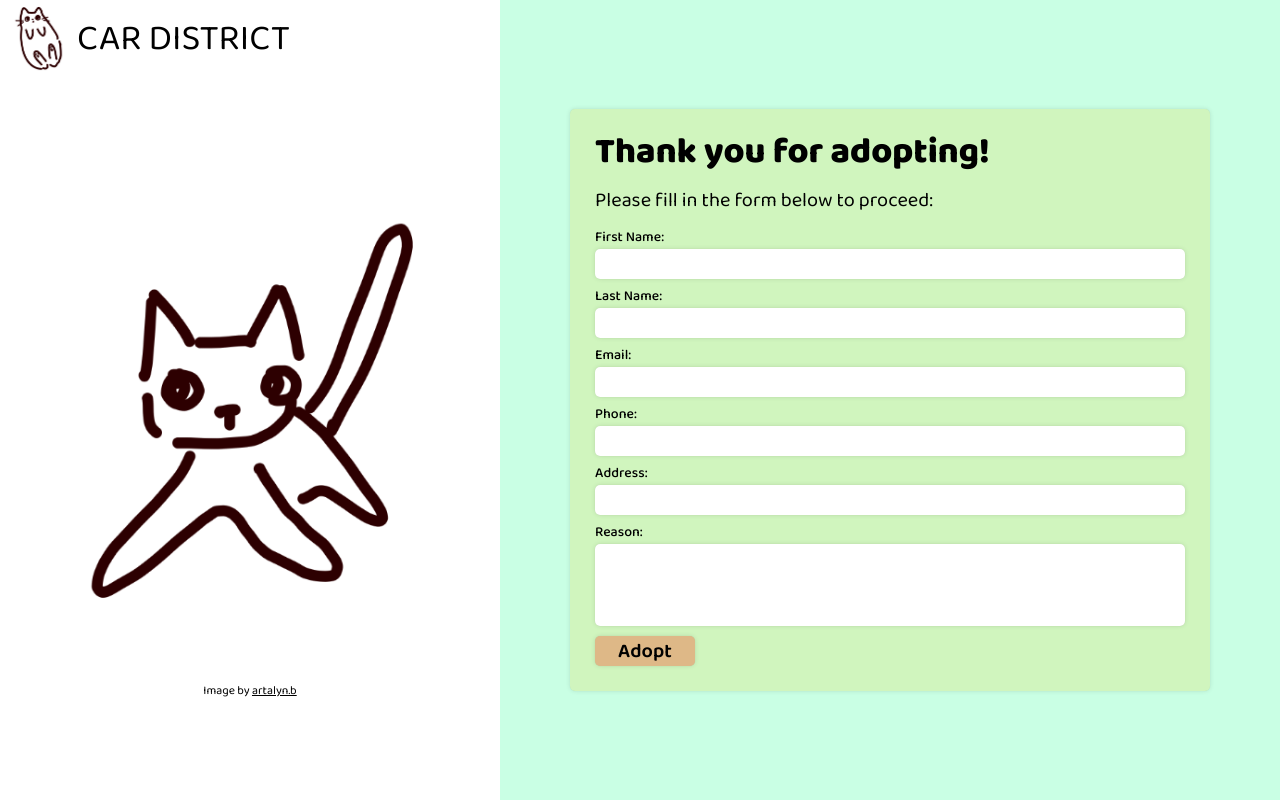
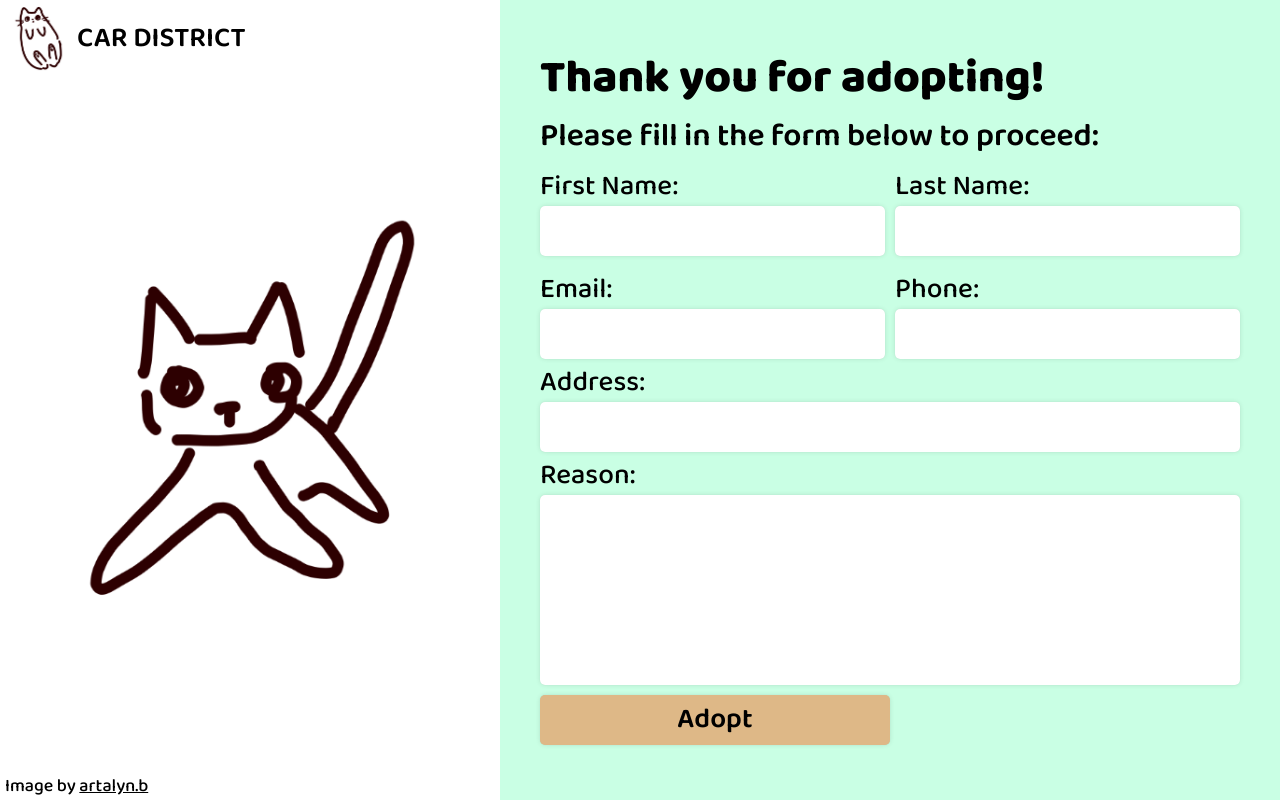
Before and after one commit to PavelProvotorov/odin-form-submission, a plain HTML site: page index.html in a window 1280 px wide. Drawn offline with Linux system fonts and the light colour scheme; a web font is replaced by a local one.

Commit message:
More flexible form input & ui changes - Adjusted font sizes - Made design more flat and removed extra colour from paletter - Form input is even more flexible and breaks into colums based on available width - Other small changes and tweaks

```diff
--- a/index.html
+++ b/index.html
@@ -42,6 +42,8 @@
                                 <div id="_artwork_container_">
                                     <img src="assets/silly_cat.png" alt="Very silly cat">
                                 </div>
+                            </div>
+                            <div>
                                 <p class="reference">Image by <a href="https://krita-artists.org/u/artalyn.b/summary" target="_blank">artalyn.b</a></p>
                             </div>
                         </div>
@@ -52,23 +54,29 @@
                             <br>
                             <p>Please fill in the form below to proceed:</p>
                             <br>
+                            <div id="_main_form_input_">
+                                <div class="input-column">
                                     <label for="first_name">First Name:
                                         <input type="text" id="first_name" name="first_name" placeholder="" minlength="2" maxlength="255">
                                     </label>
                                     <label for="last_name">Last Name:
                                         <input type="text" id="last_name" name="last_name" placeholder="" minlength="2" maxlength="255">
                                     </label>
+                                </div>
+                                <div class="input-column">
                                     <label for="email">Email:
                                         <input type="email" id="email" name="email" placeholder="" minlength="2" maxlength="255">
                                     </label>
                                     <label for="phone">Phone:
                                         <input type="tel" id="phone" name="phone" placeholder="" minlength="2" maxlength="255">
                                     </label>
+                                </div>
+                            </div>
                             <label for="address">Address:
-                                <input type="text" id="address" name="address" placeholder="" minlength="2" maxlength="255">
+                                <input type="address" id="address" name="address" placeholder="" minlength="2" maxlength="255">
                             </label>
                             <label for="reason_text">Reason:
-                                <textarea id="reason_text" name="reason_text" placeholder="" minlength="0" maxlength="2550" rows="6"></textarea>
+                                <textarea id="reason_text" name="reason_text" placeholder="" minlength="0" maxlength="2550" rows="10"></textarea>
                             </label>
                             <label for="submit">
                                 <input type="submit" id="submit" name="submit" value="Adopt">
--- a/style.css
+++ b/style.css
@@ -1,14 +1,15 @@
 :root {
     --box-shadow-normal: rgba(0, 0, 0, 0.1) 0px 0px 5px 0px, rgba(0, 0, 0, 0.1) 0px 0px 1px 0px;
 
-    --font-size-big: 36px;
+    --font-size-big: 46px;
     --font-weight-big: 800;
     --font-weight-normal: 600;
     --font-weight-small: 500;
 
-    --font-size-normal: 20px;
-    --font-size-small: 14px;
-    --font-size-mini: 12px;
+    --font-size-normal-xl: 32px;
+    --font-size-normal: 28px;
+    --font-size-small: 22px;
+    --font-size-mini: 18px;
 }
 
 * {
@@ -92,6 +93,7 @@ body {
         flex-direction: column;
         width: 100%;
         height: 100%;
+
     }
 }
 
@@ -109,7 +111,7 @@ body {
         margin: 0;
     }
     & p {
-        font-size: var(--font-size-big);
+        font-size: var(--font-size-normal);
     }
 }
 
@@ -120,24 +122,26 @@ body {
     align-items: center;
     height: 100%;
 
+    & #_artwork_container_ {
+    }
+
     & img {
         max-width: 100%;
+        min-width: 50%;
         max-height: 100%;
-        min-width: 50%;
         min-height: 100%;
+
+        object-fit: cover;
 
         padding: 0;
         margin: 0;
     }
 }
 
-#_artwork_container_ {
-}
-
 #_form_section_wrapper_ {
     display: flex;
     flex: 3 1 0;
-    justify-content: center;
+    justify-content: flex-start;
     align-content: center;
     flex-wrap: wrap;
 
@@ -154,19 +158,22 @@ form {
     flex: 1 1 0;
     flex-direction: column;
 
+    /*
     background-color: #D0F5BE;
     box-shadow: var(--box-shadow-normal);
+    */
 
     border-radius: 5px;
     padding: 20px;
     margin: 0px;
 
-    max-width: 640px;
+    max-width: 768px;
     min-width: 320px;
 }
 
 label {
-    font-size: var(--font-size-small);
+    flex: 1;
+    font-size: var(--font-size-normal);
     font-weight: var(--font-weight-small);
     display: flex;
     flex-direction: column;
@@ -184,7 +191,7 @@ label {
     font-size: var(--font-size-normal);
     font-weight: var(--font-weight-normal);
     background-color: burlywood;
-    width: 100px;
+    width: 50%;
 }
 
 input {
@@ -194,8 +201,11 @@ input {
     border-radius: 5px;
 
     border: 0px;
-    height: 30px;
+    height: 50px;
     padding: 5px;
+
+    max-width: 100%;
+    min-width: 100px;
 
     &:focus {
         outline-style:solid;
@@ -209,10 +219,11 @@ input {
 
 textarea {
     font-size: var(--font-size-mini);
+    font-weight: var(--font-weight-small);
 
     box-shadow: var(--box-shadow-normal);
 
-    overflow: scroll;
+    overflow-y: auto;
     overflow-x: hidden;
     resize: none;
 
@@ -237,10 +248,12 @@ h1 {
 }
 
 p {
-    font-size: var(--font-size-normal);
+    font-size: var(--font-size-normal-xl);
+    font-weight: var(--font-weight-normal);
     padding: 5px;
     &.reference {
         font-size: var(--font-size-mini);
+        font-weight: var(--font-weight-small);
     }
 }
 
@@ -250,12 +263,32 @@ br {
     content: "";
 }
 
-@media (max-width: 768px) {
+#_main_form_input_ {
+    display: flex;
+    flex-wrap: wrap;
+    flex-direction: column;
+    flex: 1 1 0;
+    gap: 10px;
+    & > .input-column {
+        display: flex;
+        flex-direction: row;
+        flex-wrap: wrap;
+        flex: 1 1 0;
+        width: 100%;
+    }
+}
+
+@media (max-width: 979px) {
     #_content_wrapper_ {
         #_content_ {
             flex-direction: column;
         }
     }
+
+    #_form_section_wrapper_ {
+        justify-content: center;
+    }
+
     .reference {
         align-self: flex-start;
     }
```
Lines whose indentation alone changed are shown as unchanged.
